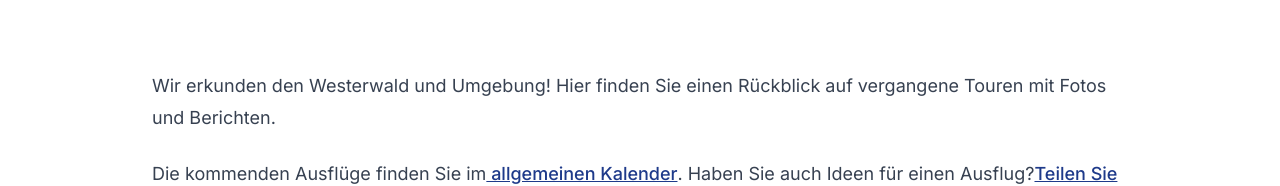
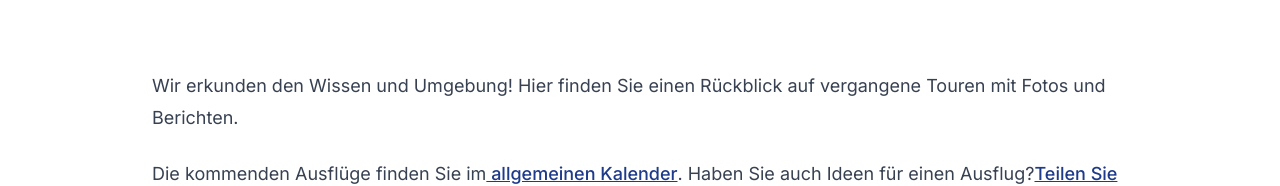
Before and after one commit to trgycln/buergertreff-react-sitesi, a React (Create React App) app: page /buergertreff-unterwegs in a window 1280 px wide. Shown: the part 414-600 px from the top of the page. Built offline with nearby package versions, Linux system fonts and the light colour scheme; no server answers; the database is empty; a web font is replaced by a local one.

Commit message:
Wissen degistirildi

```diff
--- a/src/pages/BuergertreffUnterwegs.js
+++ b/src/pages/BuergertreffUnterwegs.js
@@ -91,7 +91,7 @@ const BürgertreffUnterwegs = () => {
                     {/* Statik Açıklama Metni */}
                     <div className="prose lg:prose-lg max-w-none mb-16 text-gray-700 leading-relaxed">
                         <p>
-                            Wir erkunden den Westerwald und Umgebung! Hier finden Sie einen Rückblick auf
+                            Wir erkunden den Wissen und Umgebung! Hier finden Sie einen Rückblick auf
                             vergangene Touren mit Fotos und Berichten.
                         </p>
                         <p>
```
